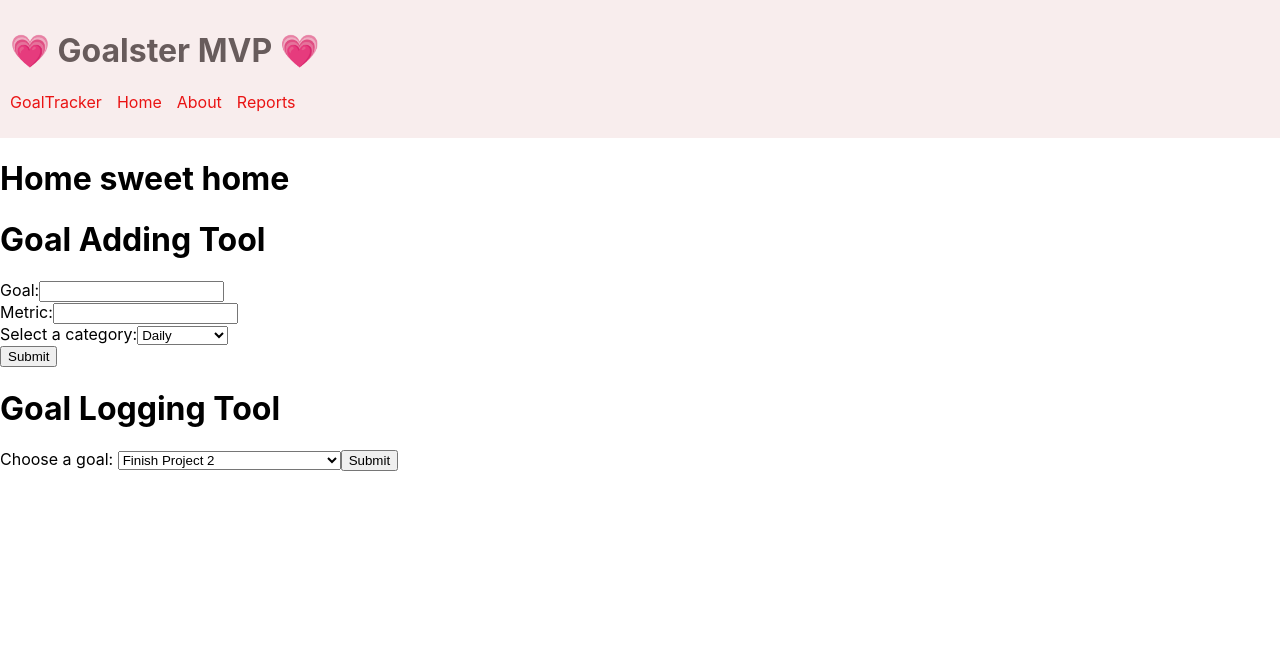
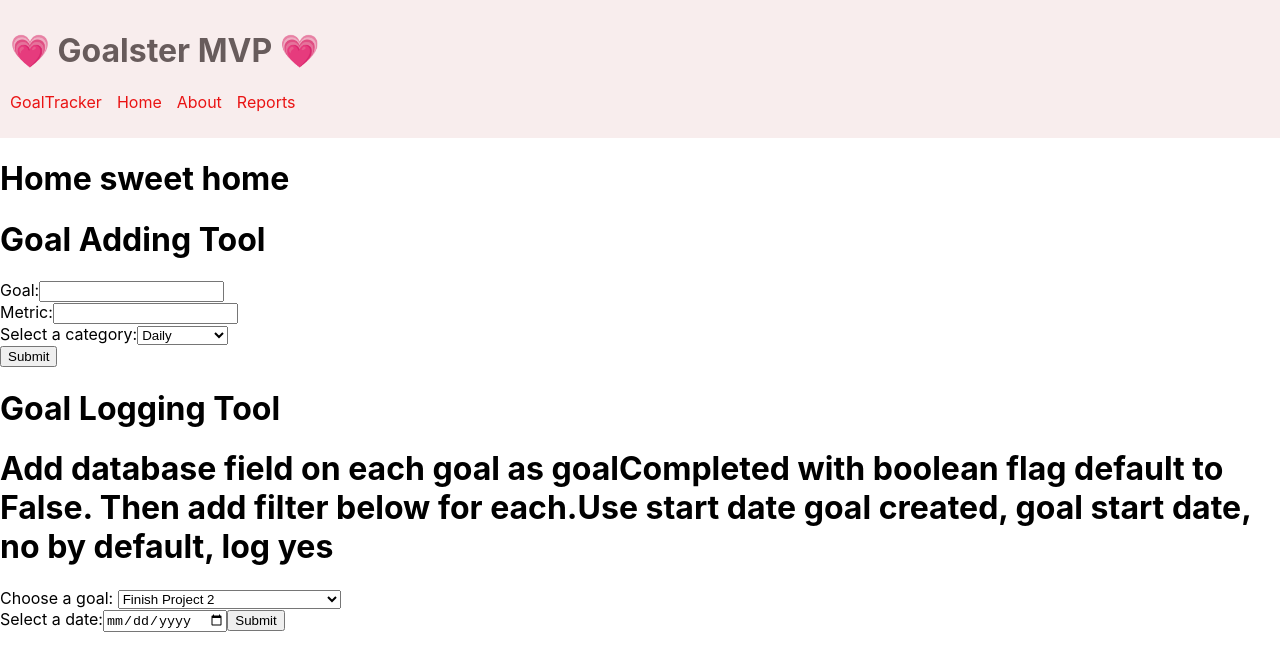
Before and after one commit to benjamin-jacobson/SE-Phase-2-Project, a React (Create React App) app: page /home in a window 1280 px wide. Shown: the top 670 px of the page. Built offline with nearby package versions, Linux system fonts and the light colour scheme; data requests are answered from the project's data file.

Commit message:
adding calendar for date selection

```diff
--- a/db.json
+++ b/db.json
@@ -35,6 +35,12 @@
       "metric": "abc",
       "category": "daily",
       "id": 12
+    },
+    {
+      "goal": "new3",
+      "metric": "vvv",
+      "category": "daily",
+      "id": 13
     }
   ],
   "animals": [
--- a/src/components/GoalLogForm.js
+++ b/src/components/GoalLogForm.js
@@ -28,6 +28,7 @@ function GoalLogForm(){
   // const animalOptions = ['cat', 'dog'];
   const animalOptions = data3.map((i) => {return i.goal})
   const [selectedAnimal, setSelectedAnimal] = useState('cat');
+  const [selectedDate, setSelectedDate] = useState('');
 
   const handleSelectChange = (e) => {
     setSelectedAnimal(e.target.value);
@@ -35,13 +36,14 @@ function GoalLogForm(){
 
   const handleSubmit = (e) => {
     e.preventDefault();
-    console.log('Selected animal:', selectedAnimal);
+    console.log('Selected goal for logging:', selectedAnimal);
     // Additional form submission logic can go here
   }
 
   return (
     <div>
       <h1> Goal Logging Tool</h1>
+      <h1> Add database field on each goal as goalCompleted with boolean flag default to False. Then add filter below for each.Use start date goal created, goal start date, no by default, log yes</h1>
     <form onSubmit={handleSubmit}>
       <label htmlFor="animal">Choose a goal: </label>
       <select id="animgoalal" name="animgoalal" value={selectedAnimal} onChange={handleSelectChange}>
@@ -51,6 +53,17 @@ function GoalLogForm(){
           </option>
         ))}
       </select>
+      <br />
+      <label htmlFor="selectedDate">Select a date:</label>
+      <input
+        type="date"
+        id="selectedDate"
+        name="selectedDate"
+        value={selectedDate}
+        onChange={(e) => setSelectedDate(e.target.value)}
+        required
+      />
+
 
       <button type="submit">Submit</button>
       </form>
```
